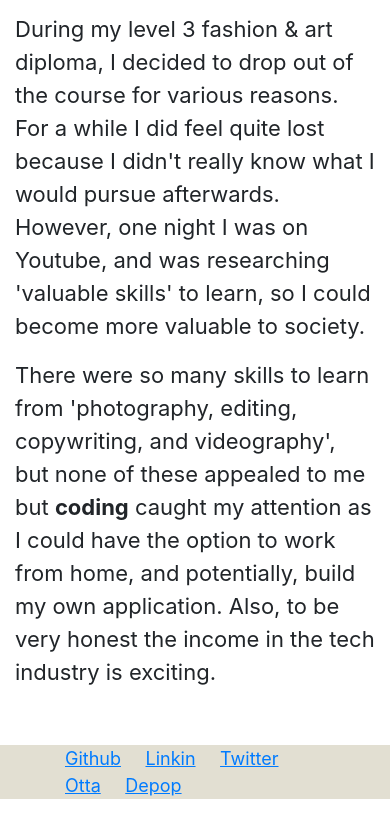
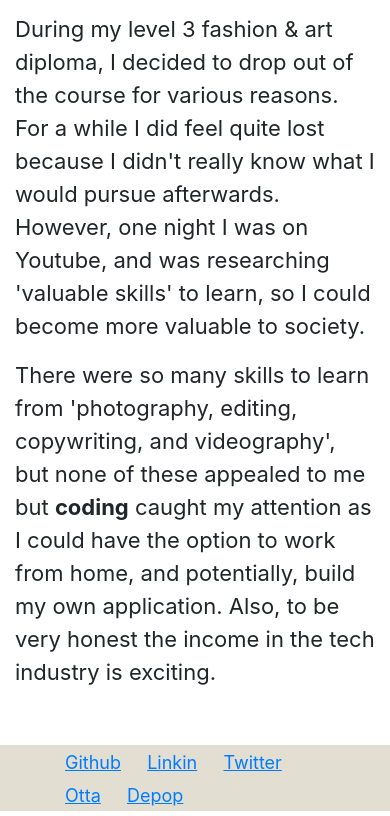
Before and after one commit to Kohl1998/Kohls-portfolio, a plain HTML site: page index.html in a window 390 px wide. Shown: the part 3333-4149 px from the top of the page. Drawn offline with nearby package versions, Linux system fonts and the light colour scheme.

Commit message:
increase font size for social media links

```diff
--- a/css/styles.css
+++ b/css/styles.css
@@ -201,4 +201,8 @@ button:hover {
     .lead {
         font-size: 24px;
     }
+    .socials {
+        /* increase font size for social anchors */
+        font-size: 22px;
+    }
 }
```
